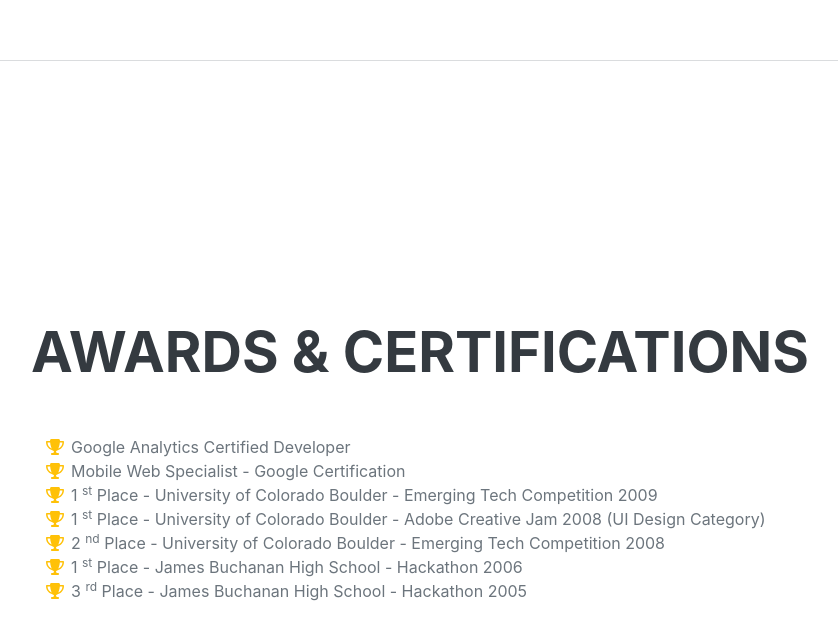
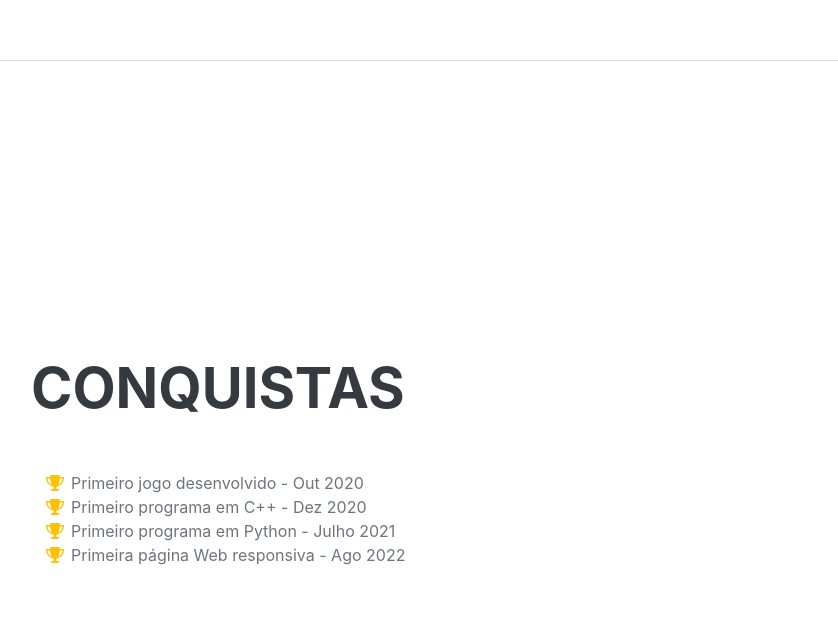
Before and after one commit to projeto-miguel/site-curriculo, a plain HTML site: page index.html in a window 1280 px wide. Shown: the part 3944-4583 px from the top of the page, without its empty margins (369-1207 px from the left). Drawn offline with nearby package versions, Linux system fonts and the light colour scheme; a web font is replaced by a local one.

Commit message:
Add files via upload

```diff
--- a/index.html
+++ b/index.html
@@ -148,45 +148,25 @@
             <!-- Awards-->
             <section class="resume-section" id="awards">
                 <div class="resume-section-content">
-                    <h2 class="mb-5">Awards & Certifications</h2>
+                    <h2 class="mb-5">Conquistas</h2>
                     <ul class="fa-ul mb-0">
                         <li>
                             <span class="fa-li"><i class="fas fa-trophy text-warning"></i></span>
-                            Google Analytics Certified Developer
+                            Primeiro jogo desenvolvido - Out 2020
+                        </li>
+
+                        <li>
+                            <span class="fa-li"><i class="fas fa-trophy text-warning"></i></span>
+                            Primeiro programa em C++ - Dez 2020
                         </li>
                         <li>
                             <span class="fa-li"><i class="fas fa-trophy text-warning"></i></span>
-                            Mobile Web Specialist - Google Certification
+                            Primeiro programa em Python - Julho 2021
                         </li>
+
                         <li>
                             <span class="fa-li"><i class="fas fa-trophy text-warning"></i></span>
-                            1
-                            <sup>st</sup>
-                            Place - University of Colorado Boulder - Emerging Tech Competition 2009
-                        </li>
-                        <li>
-                            <span class="fa-li"><i class="fas fa-trophy text-warning"></i></span>
-                            1
-                            <sup>st</sup>
-                            Place - University of Colorado Boulder - Adobe Creative Jam 2008 (UI Design Category)
-                        </li>
-                        <li>
-                            <span class="fa-li"><i class="fas fa-trophy text-warning"></i></span>
-                            2
-                            <sup>nd</sup>
-                            Place - University of Colorado Boulder - Emerging Tech Competition 2008
-                        </li>
-                        <li>
-                            <span class="fa-li"><i class="fas fa-trophy text-warning"></i></span>
-                            1
-                            <sup>st</sup>
-                            Place - James Buchanan High School - Hackathon 2006
-                        </li>
-                        <li>
-                            <span class="fa-li"><i class="fas fa-trophy text-warning"></i></span>
-                            3
-                            <sup>rd</sup>
-                            Place - James Buchanan High School - Hackathon 2005
+                            Primeira página Web responsiva - Ago 2022
                         </li>
                     </ul>
                 </div>
```
